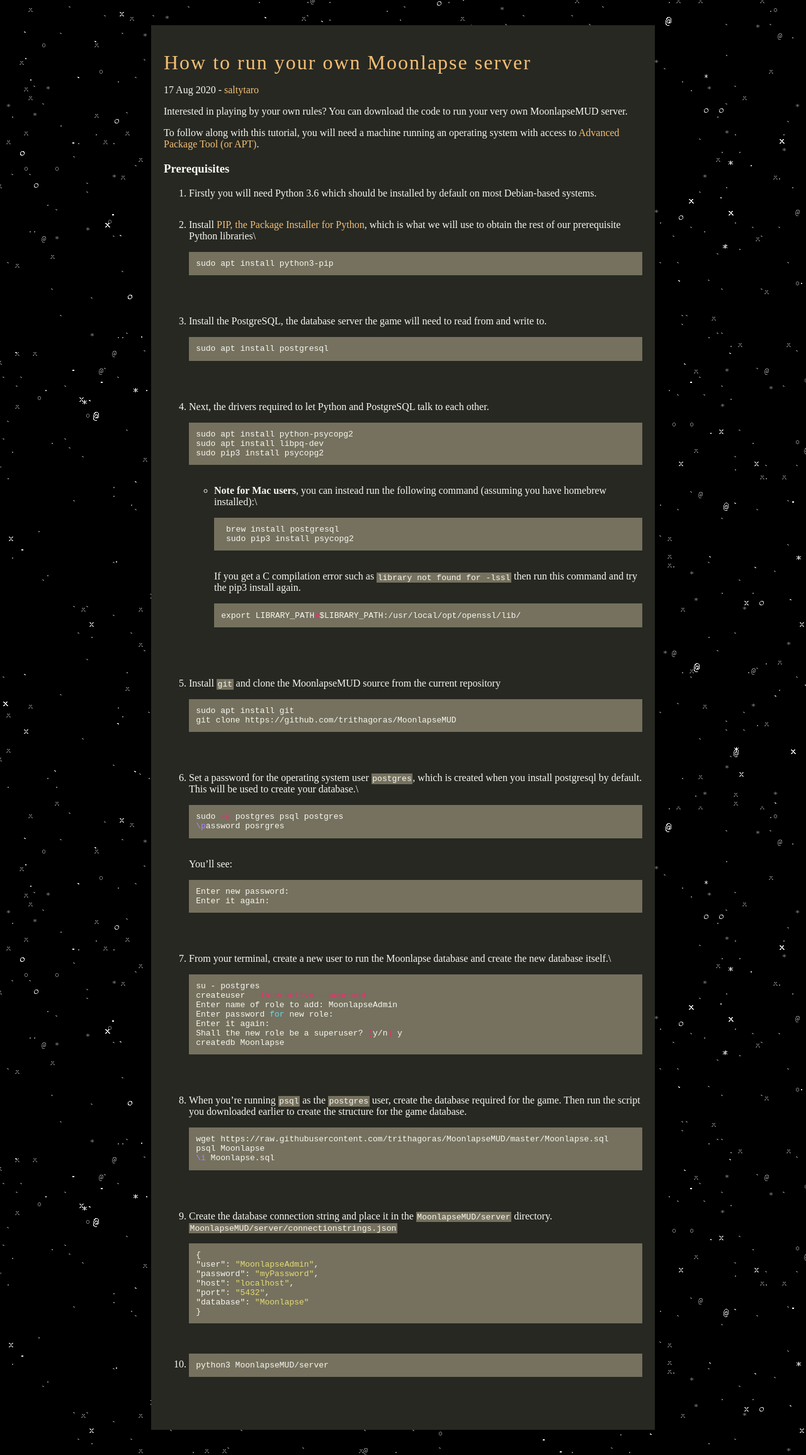
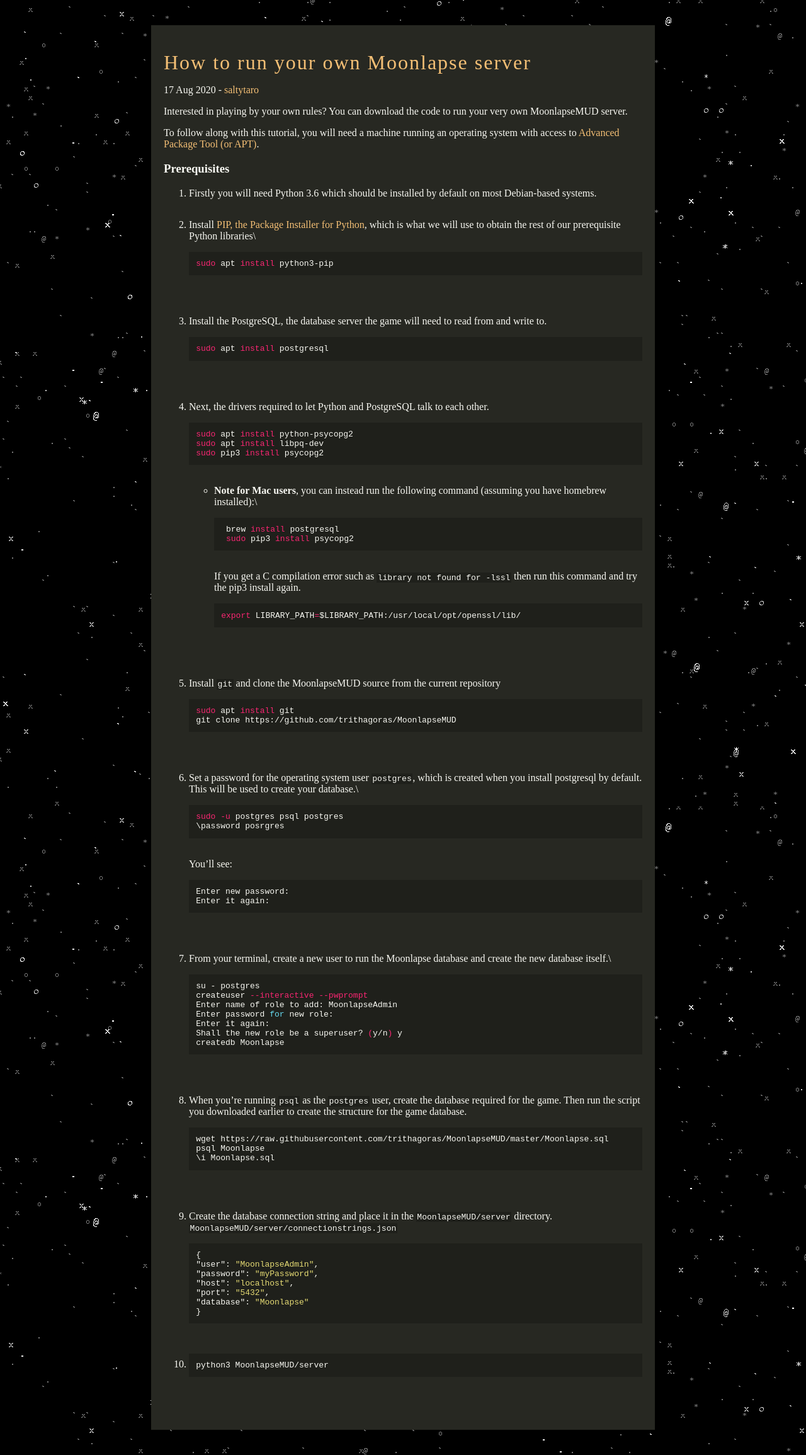
Before and after one commit to tristanbatchler/moonlapse.net, a Jekyll site: the page built from _posts/2020-08-17-how-to-run-your-own-moonlapse-server.md, in a window 1280 px wide. Shown: the whole page at 63% size. Built offline with Jekyll 4.4.1, drawn with Linux system fonts in a browser that asks for light colours; some web fonts are replaced; a script that is not in the unit is left out.

Commit message:
Improve syntax highlighting

```diff
--- a/_sass/main.scss
+++ b/_sass/main.scss
@@ -8,6 +8,7 @@
 
 :root {
     --background-color: rgb(39, 40, 34);
+    --code-color: rgba(0, 0, 0, 0.2);
     --foreground-color: rgb(117, 113, 94);
     --foreground-color-transparent: rgba(248, 248, 242, 0.50);
     --text-color: rgb(248, 248, 242);
@@ -60,10 +61,11 @@
 
   code.highlighter-rouge {
     padding: 0.05rem 0.1rem 0.05rem 0.1rem;
+    background-color: var(--code-color);
   }
 
   .highlighter-rouge {
-    background-color: var(--foreground-color);
+    background-color: var(--code-color);
     margin: 0 0 2rem 0;
 
     pre.highlight {
@@ -97,7 +99,7 @@
       .m { color: #ae81ff } // Literal.Number
       .s { color: #e6db74 } // Literal.String
       .na { color: #a6e22e } // Name.Attribute
-      .nb { color: #f8f8f2 } // Name.Builtin
+      .nb { color: #f92672 } // Name.Builtin
       .nc { color: #a6e22e } // Name.Class
       .no { color: #66d9ef } // Name.Constant
       .nd { color: #a6e22e } // Name.Decorator
@@ -120,7 +122,7 @@
       .sc { color: #e6db74 } // Literal.String.Char
       .sd { color: #e6db74 } // Literal.String.Doc
       .s2 { color: #e6db74 } // Literal.String.Double
-      .se { color: #ae81ff } // Literal.String.Escape
+      .se { color: #f8f8f2 } // Literal.String.Escape
       .sh { color: #e6db74 } // Literal.String.Heredoc
       .si { color: #e6db74 } // Literal.String.Interpol
       .sx { color: #e6db74 } // Literal.String.Other
```
